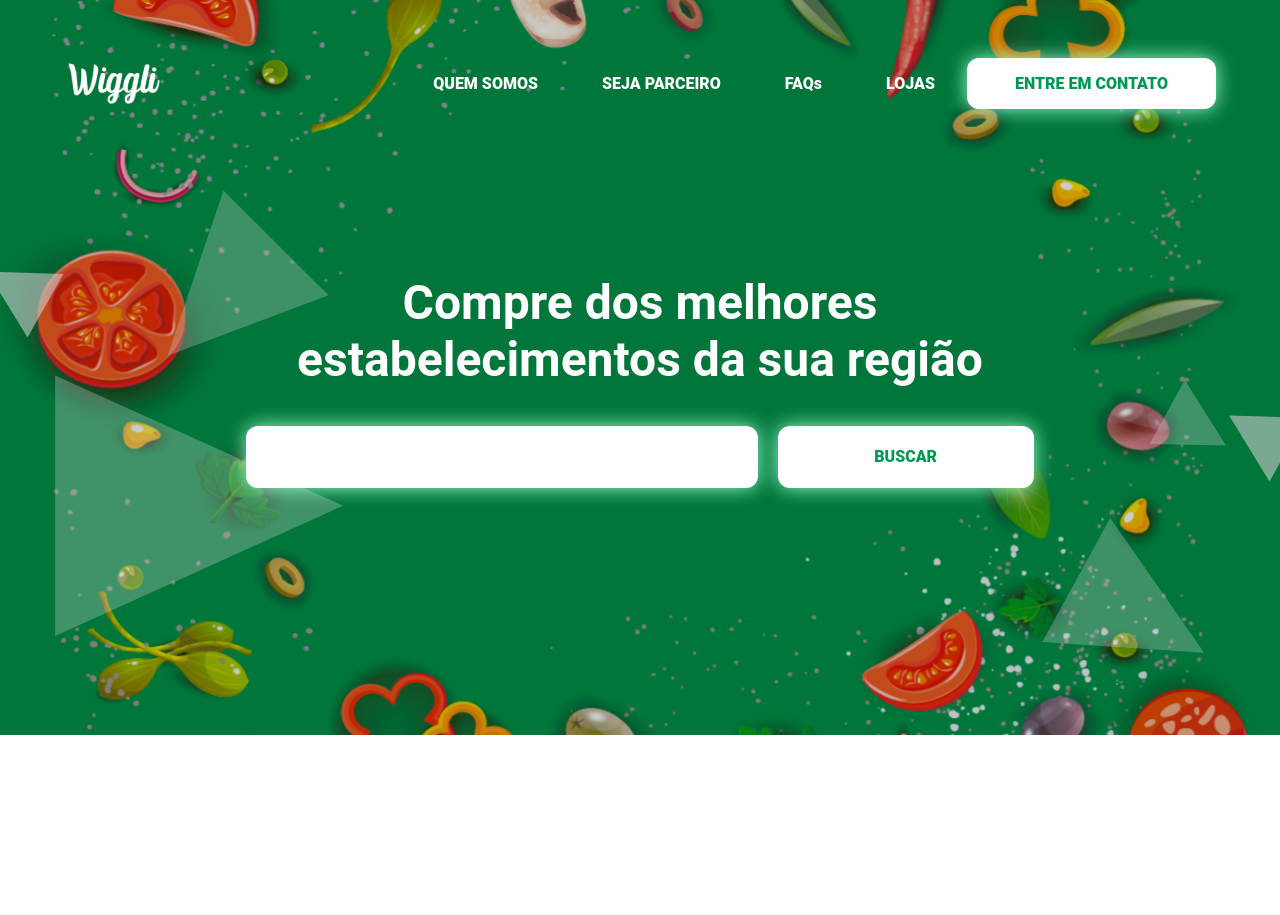
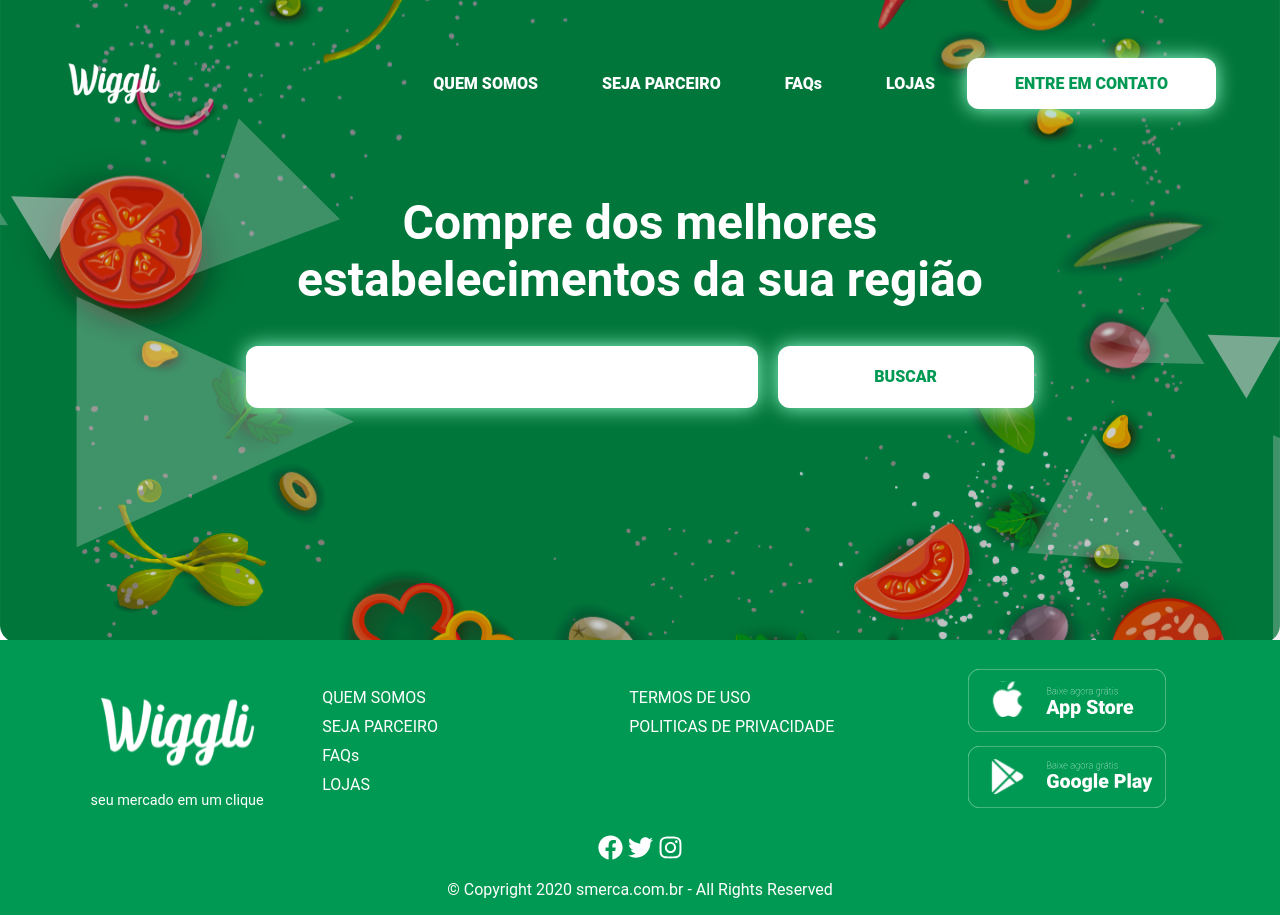
Before and after one commit to gustavosilvaf/Smerca, a React (Create React App) app: page /home in a window 1280 px wide. Before the commit the page ends 800 px from the top, so only its background shows below. Built offline with nearby package versions, Linux system fonts and the light colour scheme; the HTML template or start-up script is replaced by a standard one.

Commit message:
created footer

```diff
--- /dev/null
+++ b/src/Components/Footer/index.js
@@ -0,0 +1,55 @@
+import React from 'react';
+import './styles.scss';
+import logoWhite from '../../assets/images/white-logo.svg';
+import { menuItens } from '../../utils/constants';
+import appStore from '../../assets/images/vectors/app-store-white.svg';
+import googlePlay from '../../assets/images/vectors/google-play-white.svg';
+import SocialIcons from '../SocialIcons';
+
+const Footer = () => (
+  <div className="Footer">
+    <div className="Footer__main-container">
+      <div className="Footer__logo-container">
+        <img className="Footer__logo" src={logoWhite} alt="Logo" />
+        <p className="Footer__logo-slogan">seu mercado em um clique</p>
+      </div>
+      <div className="Footer__quick-link-container">
+        <div className="Footer__menu">
+          {menuItens.map((item) => (
+            <a className="Footer__link" href={item.link}>
+              {item.name}
+            </a>
+          ))}
+        </div>
+        <div className="Footer__polices">
+          <a className="Footer__link" href="home">
+            Termos de uso
+          </a>
+          <a className="Footer__link" href="home">
+            Politicas de privacidade
+          </a>
+        </div>
+      </div>
+      <div className="Footer__download-container">
+        <a className="Footer__download-link" href="home">
+          <img className="Footer__download-button" src={appStore} alt="Botão de download app store" />
+        </a>
+        <a className="Footer__download-link" href="home">
+          <img className="Footer__download-button" src={googlePlay} alt="Botão de download google play" />
+        </a>
+      </div>
+    </div>
+    <div className="Footer__social-container">
+      <SocialIcons
+        className="Footer__social-icons"
+        iconColor="white"
+        iconSize={25}
+      />
+      <p className="Footer__copy">
+        © Copyright 2020 smerca.com.br - All Rights Reserved
+      </p>
+    </div>
+  </div>
+);
+
+export default Footer;
--- /dev/null
+++ b/src/Components/Footer/styles.scss
@@ -0,0 +1,168 @@
+@import "../../style-guide.scss";
+
+.Footer {
+  background-color: $primary-color;
+  padding: 1em 0;
+  height: 100%;
+
+  &__main-container {
+    display: flex;
+    justify-content: center;
+    align-items: center;
+    max-width: $max-width;
+    margin: auto;
+    width: 90%;
+  }
+
+  &__logo-container {
+    display: flex;
+    justify-content: center;
+    align-items: center;
+    flex-direction: column;
+    width: 20%;
+    padding: 1em;
+  }
+
+  &__logo-slogan {
+    font-size: 0.9em;
+    color: white;
+    text-align: center;
+  }
+
+  &__quick-link-container {
+    padding: 1em 2em;
+    width: 60%;
+    display: flex;
+    justify-content: space-between;
+  }
+
+  &__menu {
+    width: 100%;
+    display: flex;
+    justify-content: center;
+    flex-direction: column;
+  }
+
+  &__polices {
+    width: 100%;
+    display: flex;
+    flex-direction: column;
+    text-transform: uppercase;
+  }
+
+  &__link {
+    margin: 5px 0;
+    color: $white;
+
+    &:hover {
+      opacity: 80%;
+    }
+  }
+
+  &__social-container {
+    width: 20%;
+  }
+
+  &__download-container {
+    display: flex;
+    flex-direction: column;
+    justify-content: center;
+    align-items: center;
+  }
+
+  &__download-button {
+    width: 80%;
+    margin: 5px 0;
+    &:hover {
+      opacity: 80%;
+    }
+  }
+
+  &__social-container {
+    width: 100%;
+    display: flex;
+    justify-content: center;
+    align-items: center;
+    flex-direction: column;
+  }
+
+  &__copy {
+    margin-top: 1em;
+    color: $white;
+  }
+}
+
+@media (max-width: $notebook-break-point) {
+  .Footer {
+    &__main-container {
+      flex-direction: column;
+      width: 100%;
+    }
+
+    &__logo-container {
+      width: 100%;
+    }
+
+    &__logo-slogan {
+      font-size: 1em;
+    }
+
+    &__quick-link-container {
+      padding: 1em 2em;
+      width: 60%;
+      display: flex;
+      justify-content: space-between;
+    }
+
+    &__menu {
+      display: none;
+    }
+
+    &__polices {
+      width: 100%;
+      display: flex;
+      flex-direction: column;
+      text-transform: uppercase;
+      text-align: center;
+    }
+
+    &__social-container {
+      width: 100%;
+    }
+
+    &__download-container {
+      display: flex;
+      flex-direction: column;
+      justify-content: center;
+      align-items: center;
+    }
+
+    &__download-button {
+      width: 80%;
+      margin: 5px 0;
+      &:hover {
+        opacity: 80%;
+      }
+    }
+
+    &__social-container {
+      width: 100%;
+      display: flex;
+      justify-content: center;
+      align-items: center;
+      flex-direction: column;
+    }
+
+    &__copy {
+      text-align: center;
+      margin-top: 1em;
+      color: $white;
+    }
+
+    &__download-link{
+      display: flex;
+      justify-content: center;
+      align-items: center;
+    }
+  }
+}
--- a/src/Components/Home/NearbyMarkets/styles.scss
+++ b/src/Components/Home/NearbyMarkets/styles.scss
@@ -1,8 +1,8 @@
 @import "../../../style-guide.scss";
 
 .NearbyMarkets {
-  width: 100vw;
-  height: 100vh;
+  width: 100%;
+  height: 80vh;
   display: flex;
   align-items: center;
   justify-content: center;
--- a/src/Components/Maitenance/SocialIcons/index.js
+++ b/src/Components/SocialIcons/index.js
@@ -1,10 +1,10 @@
 import React from 'react';
 import './styles.scss';
-import PropTypes from 'prop-types';
+import { socialIcons } from '../../utils/constants';
 
-const SocialIcons = ({ socialMedias }) => (
+const SocialIcons = ({ iconColor, iconSize }) => (
   <div className="SocialIcons">
-    {socialMedias.map((item) => (
+    {socialIcons(iconColor, iconSize).map((item) => (
       <a key={item.link} className="SocialIcons__icon" href={item.link}>
         {item.icon}
       </a>
@@ -12,8 +12,4 @@ const SocialIcons = ({ socialMedias }) => (
   </div>
 );
 
-SocialIcons.propTypes = {
-  socialMedias: PropTypes.arrayOf(PropTypes.object).isRequired,
-};
-
 export default SocialIcons;
--- a/src/Components/Maitenance/SocialIcons/styles.scss
+++ b/src/Components/SocialIcons/styles.scss
@@ -1,4 +1,4 @@
-@import '../../../style-guide.scss';
+@import '../../style-guide.scss';
 
 .SocialIcons {
   margin-top: 10px;
--- a/src/pages/Home/index.js
+++ b/src/pages/Home/index.js
@@ -2,11 +2,13 @@ import React from 'react';
 import './styles.scss';
 import TopMenu from '../../Components/TopMenu';
 import NearbyMarkets from '../../Components/Home/NearbyMarkets';
+import Footer from '../../Components/Footer';
 
 const Home = () => (
   <div className="Home">
     <TopMenu color="white" />
     <NearbyMarkets />
+    <Footer />
   </div>
 );
 
--- a/src/pages/Maintenance/index.js
+++ b/src/pages/Maintenance/index.js
@@ -2,18 +2,13 @@ import React from 'react';
 
 import { Provider } from 'react-alert';
 import AlertTemplate from 'react-alert-template-basic';
-import { alertOptions, socialIcons } from '../../utils/constants';
+import { alertOptions } from '../../utils/constants';
 
 import Newsletter from '../../Components/Maitenance/Newsletter';
-
-import SocialIcons from '../../Components/Maitenance/SocialIcons';
 
 import './styles.scss';
 
 const Maintenance = () => {
-  const ICONS_COLOR = '#333';
-  const ICONS_SIZE = '2.0em';
-
   return (
     <div className="Maitenance">
       <div className="Maitenance__logo flex flex--center">
@@ -36,11 +31,6 @@ const Maintenance = () => {
           <Provider template={AlertTemplate} {...alertOptions}>
             <Newsletter />
           </Provider>
-          <SocialIcons
-            color="#333333"
-            size="2em"
-            socialMedias={socialIcons(ICONS_COLOR, ICONS_SIZE)}
-          />
         </div>
         <div className="Maitenance__right-box flex flex--all-center ">
           <img
--- a/src/style-guide.scss
+++ b/src/style-guide.scss
@@ -21,6 +21,7 @@ $z-index-4: 10;
 $default-radius: 12px;
 
 $notebook-break-point: 1240px;
+$max-width : 1680px;
 
 * {
   font-family: $font-stack;
```
Also changed, not shown: .eslintrc.js, src/assets/images/vectors/app-store-white.svg (added), src/assets/images/vectors/google-play-white.svg (added).
